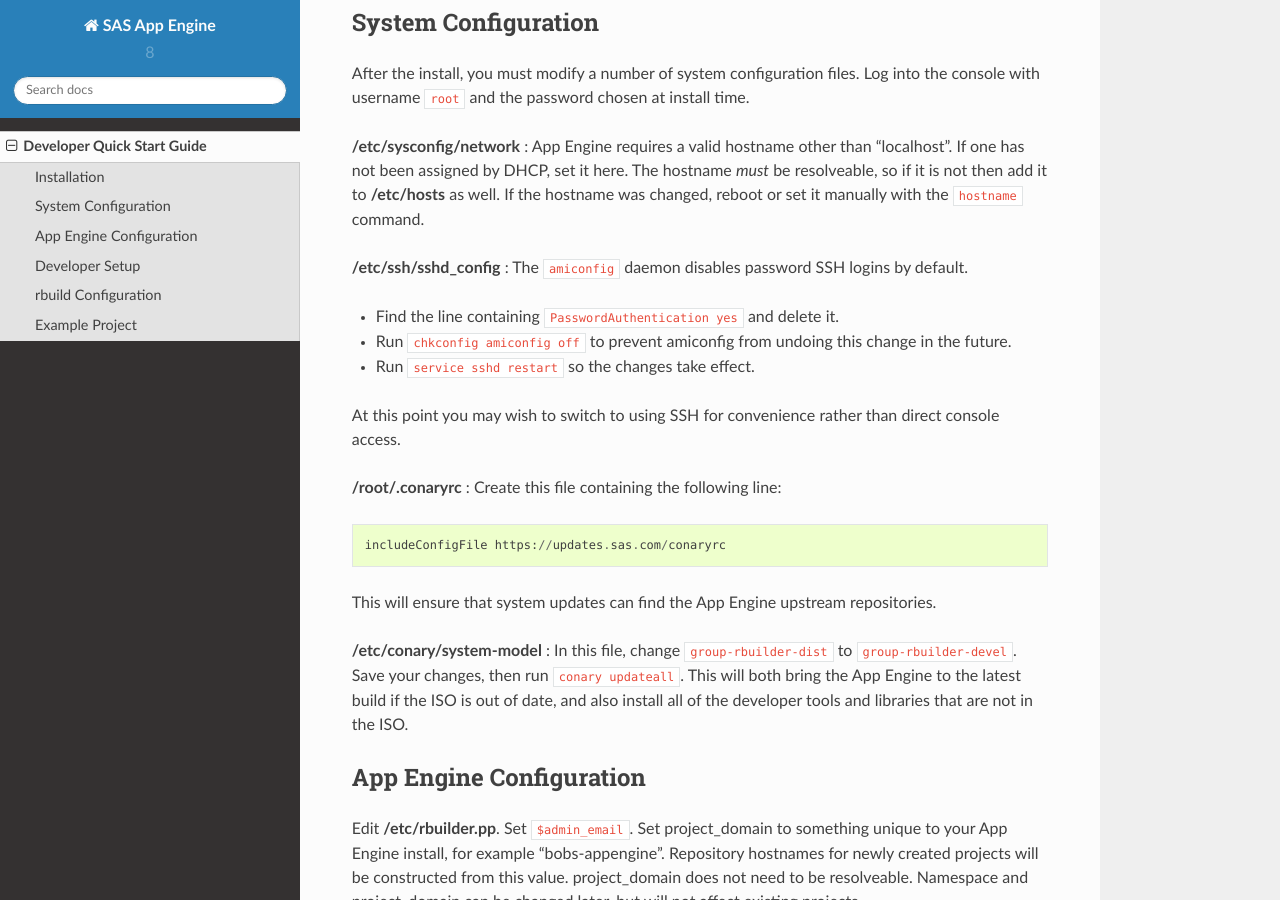
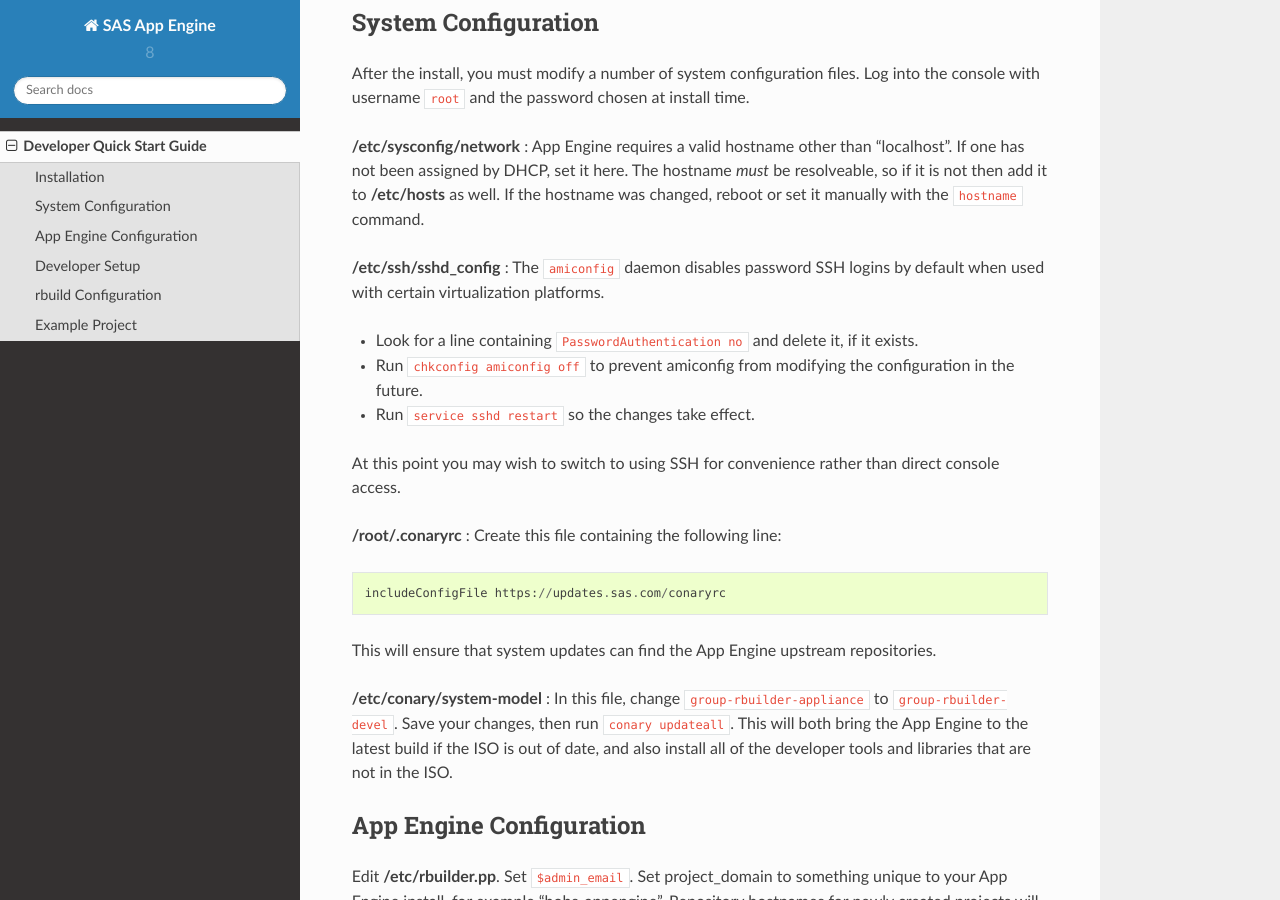
Before and after one commit to sassoftware/appengine, a Sphinx documentation site: the page built from docs/quickstart.rst, in a window 1280 px wide and 900 px high, scrolled down 690 px. Built offline with Sphinx 7.4.7 and the Read the Docs theme 2.0.0, drawn with Linux system fonts in a browser that asks for light colours.

Commit message:
quickstart: fix some typos and clarify about amiconfig

```diff
--- a/docs/quickstart.rst
+++ b/docs/quickstart.rst
@@ -40,11 +40,12 @@
 command.
 
 **/etc/ssh/sshd_config** : The ``amiconfig`` daemon disables password SSH logins
-by default.
+by default when used with certain virtualization platforms.
 
-* Find the line containing ``PasswordAuthentication yes`` and delete it.
-* Run ``chkconfig amiconfig off`` to prevent amiconfig from undoing this change
-  in the future.
+* Look for a line containing ``PasswordAuthentication no`` and delete it, if it
+  exists.
+* Run ``chkconfig amiconfig off`` to prevent amiconfig from modifying the
+  configuration in the future.
 * Run ``service sshd restart`` so the changes take effect.
 
 At this point you may wish to switch to using SSH for convenience rather than
@@ -57,7 +58,7 @@
 This will ensure that system updates can find the App Engine upstream
 repositories.
 
-**/etc/conary/system-model** : In this file, change ``group-rbuilder-dist`` to
+**/etc/conary/system-model** : In this file, change ``group-rbuilder-appliance`` to
 ``group-rbuilder-devel``. Save your changes, then run ``conary updateall``.
 This will both bring the App Engine to the latest build if the ISO is out of
 date, and also install all of the developer tools and libraries that are not in
```
